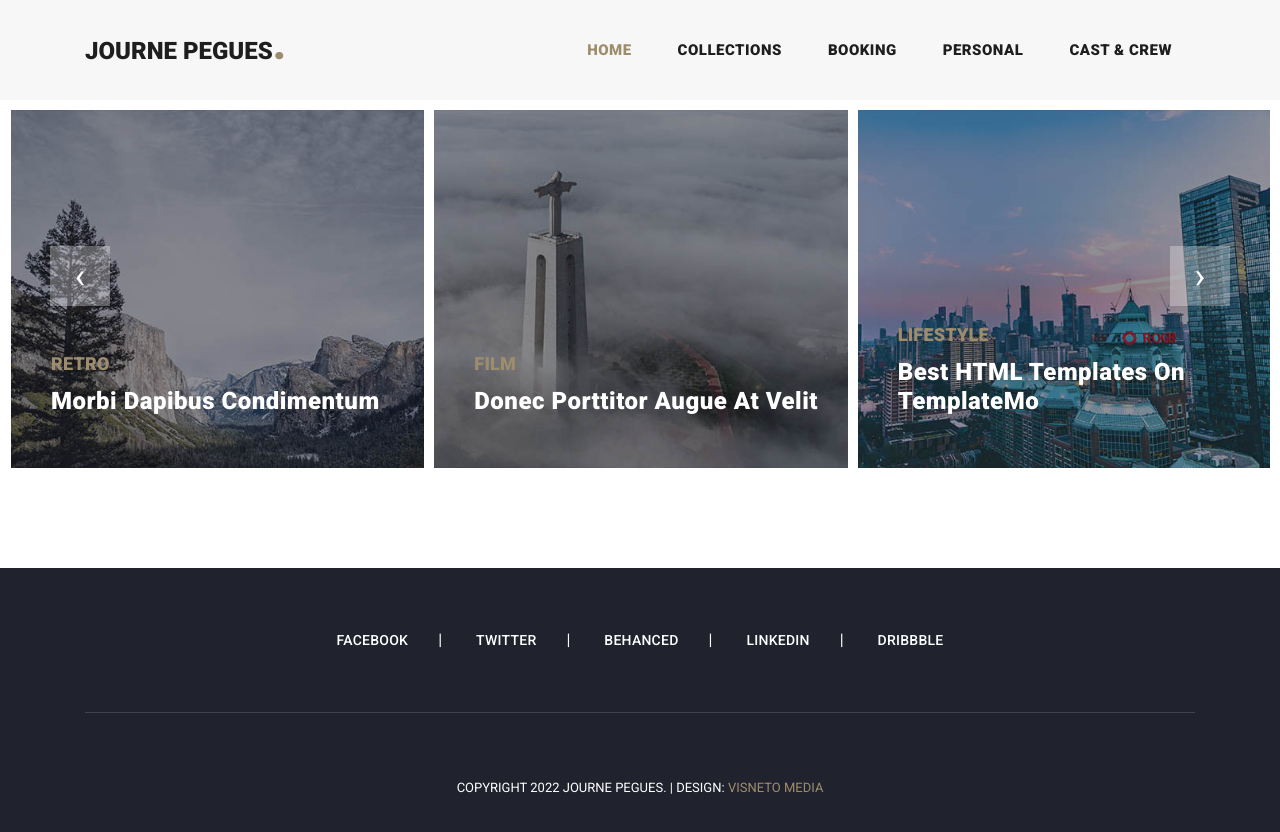
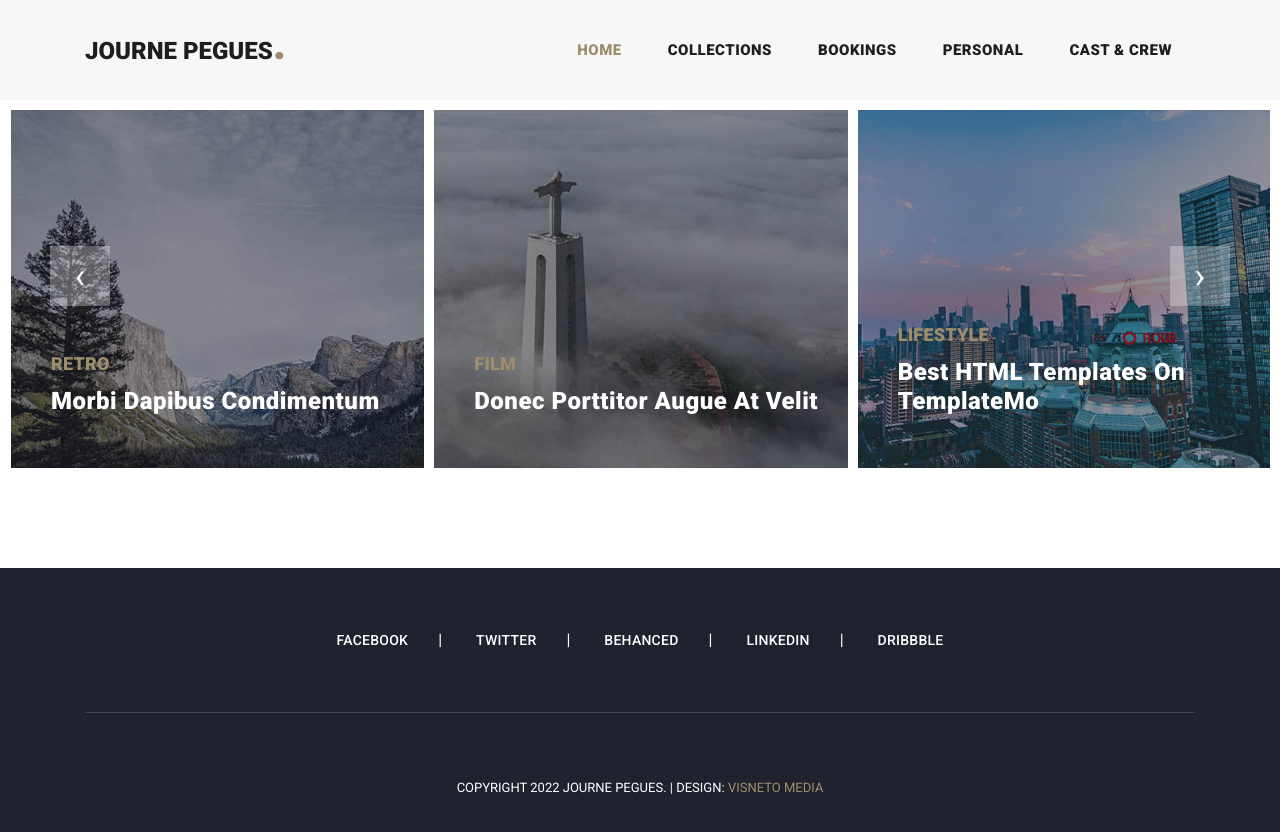
Before and after one commit to JournePegues/JournePegues.github.io, a plain HTML site: page index.html in a window 1280 px wide. Drawn offline with Linux system fonts and the light colour scheme.

Commit message:
tesing changes

```diff
--- a/index.html
+++ b/index.html
@@ -64,7 +64,7 @@ https://templatemo.com/tm-551-stand-blog
               <a class="nav-link" href="collections.html">Collections</a>
             </li>
             <li class="nav-item">
-              <a class="nav-link" href="bookings.html">Booking</a>
+              <a class="nav-link" href="bookings.html">Bookings</a>
             </li>
             <li class="nav-item">
               <a class="nav-link" href="personal.html">Personal</a>
```
